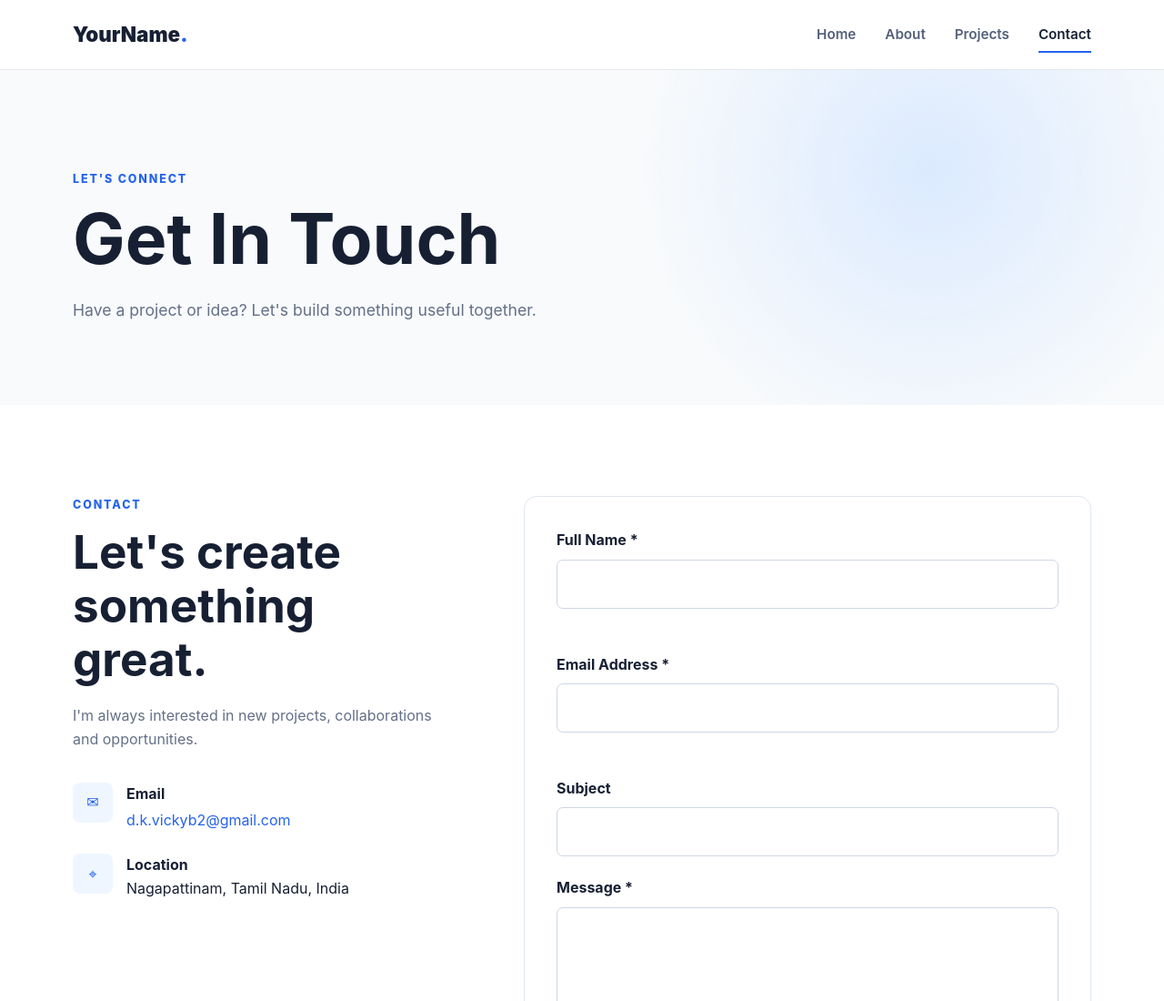
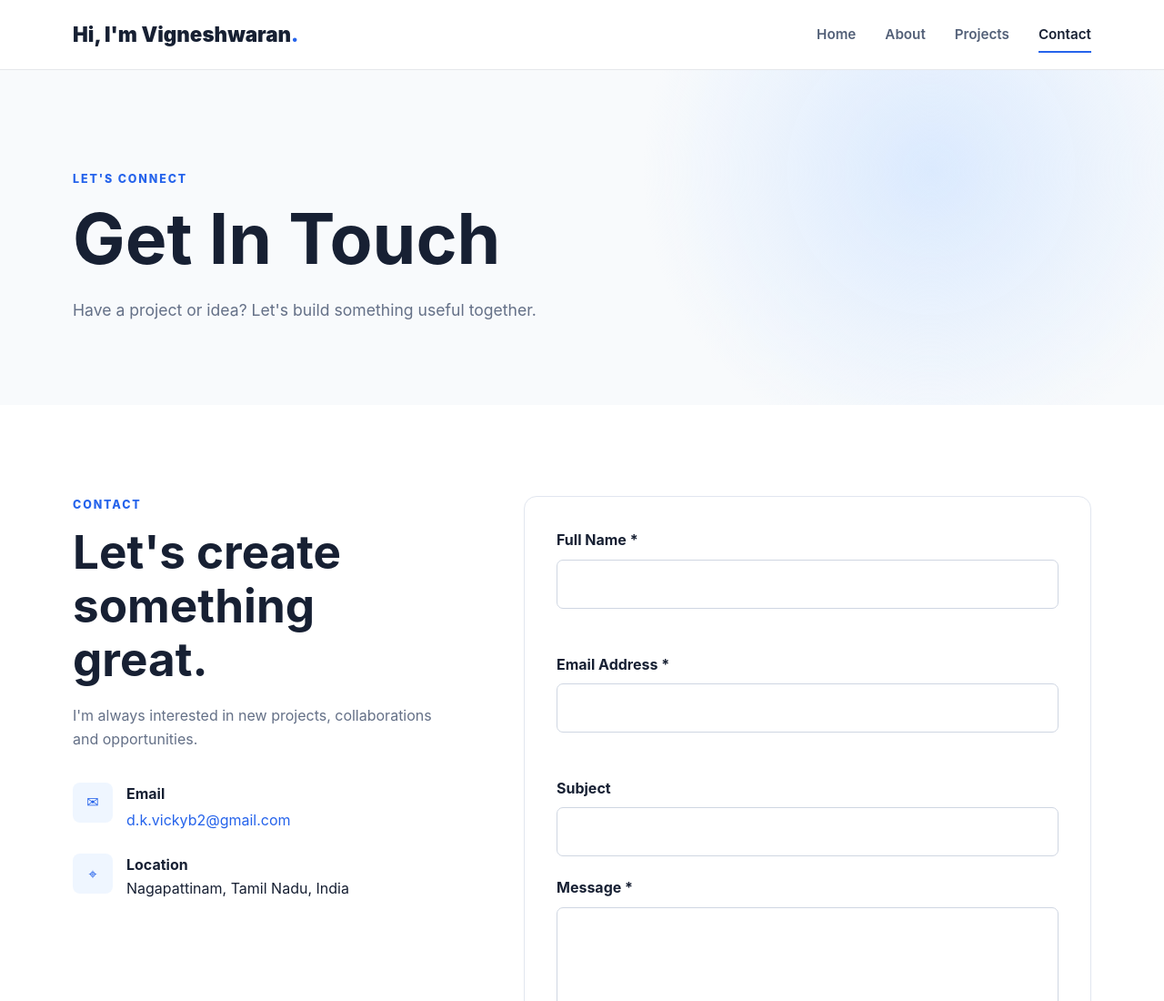
Before and after one commit to VIGNESHWARAN-AIML/Portfolio-for-internship, a plain HTML site: page contact.html in a window 1280 px wide. Shown: the top 1100 px of the page at 91% size. Drawn offline with Linux system fonts and the light colour scheme.

Commit message:
Revise contact page header and formatting
Updated the contact page with new header text and ensured proper formatting.

```diff
--- a/contact.html
+++ b/contact.html
@@ -28,7 +28,7 @@
     <div class="container nav-container">
 
         <a class="logo" href="index.html">
-            YourName<span>.</span>
+            Hi, I'm Vigneshwaran<span>.</span>
         </a>
 
         <button
```
